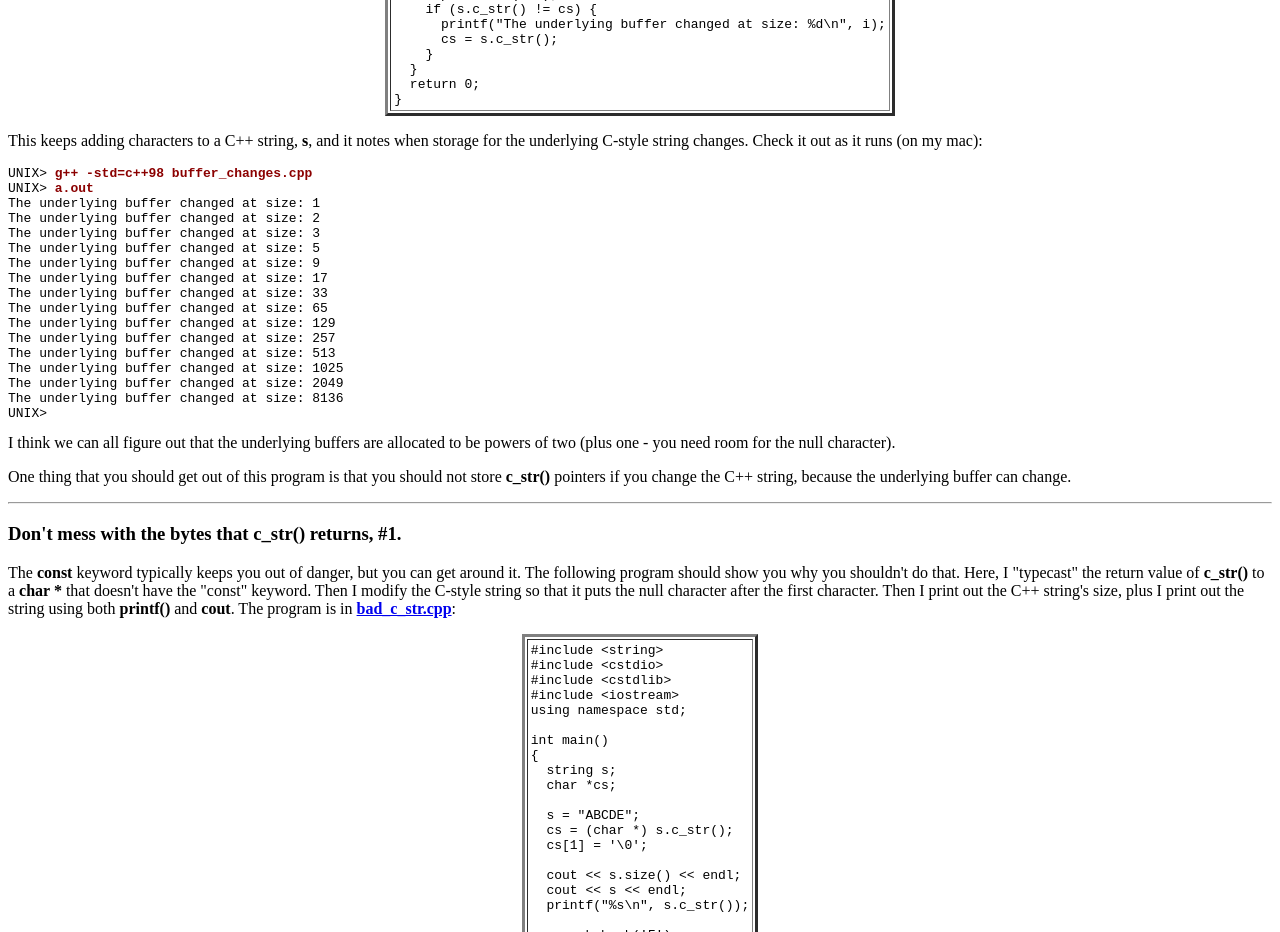
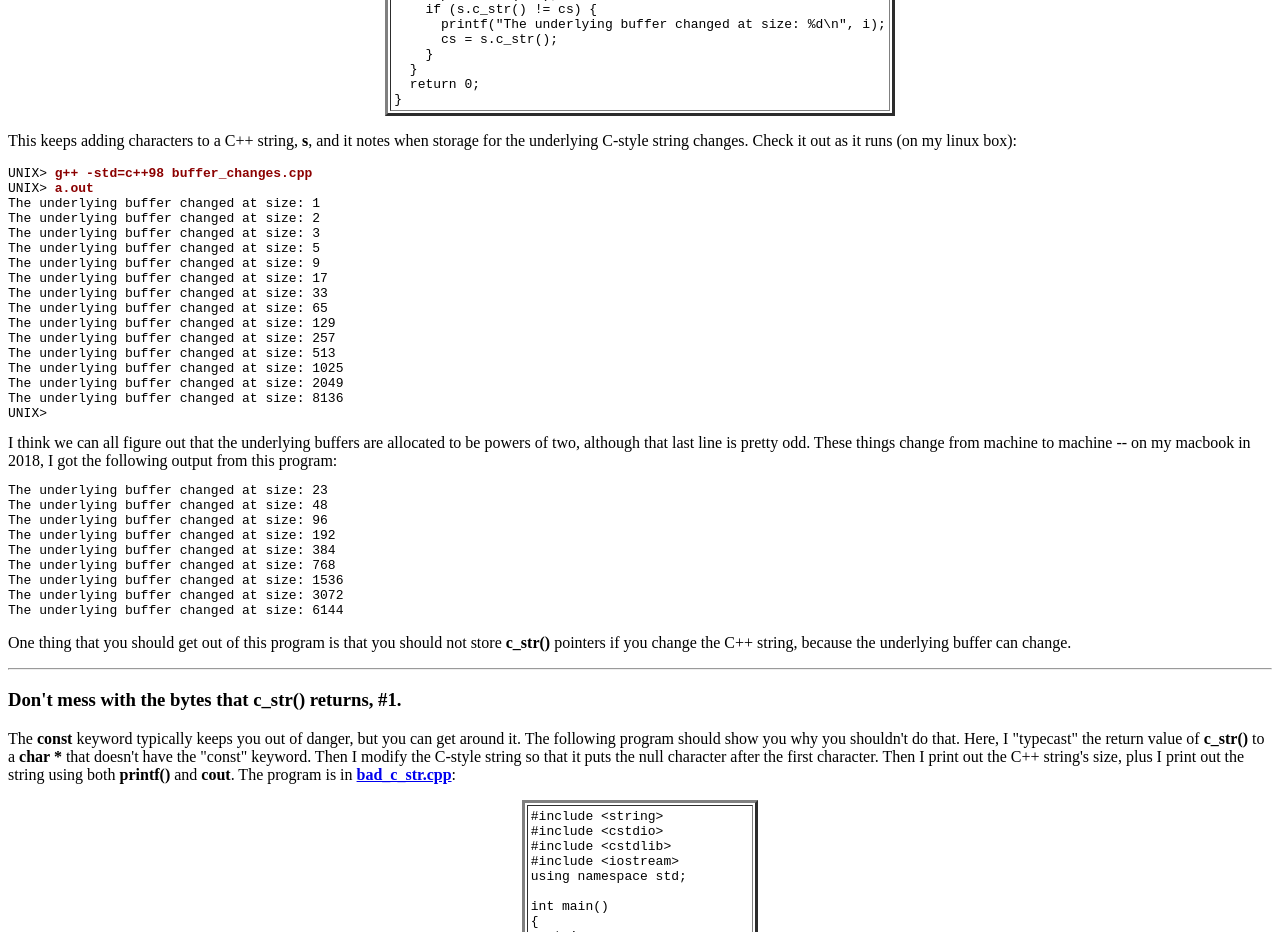
Before and after one commit to arnottkid/CS302, a plain HTML site: page Sprintf/index.html in a window 1280 px wide. Shown: the part 3760-4692 px from the top of the page. Drawn offline with Linux system fonts and the light colour scheme.

Commit message:
More writing.

```diff
--- a/Sprintf/index.html
+++ b/Sprintf/index.html
@@ -269,7 +269,7 @@ int main()
 </pre></td></table></center><p>
 
 This keeps adding characters to a C++ string, <b>s</b>, and it notes when storage for the underlying
-C-style string changes.  Check it out as it runs (on my mac):
+C-style string changes.  Check it out as it runs (on my linux box):
 
 <pre>
 UNIX> <font color=darkred><b>g++ -std=c++98 buffer_changes.cpp </b></font>
@@ -291,8 +291,22 @@ The underlying buffer changed at size: 8136
 UNIX> <font color=darkred><b></b></font>
 </pre>
 
-I think we can all figure out that the underlying buffers are allocated to be powers of two
-(plus one - you need room for the null character).
+I think we can all figure out that the underlying buffers are allocated to be powers of two,
+although that last line is pretty odd.  These things change from machine to machine -- on my
+macbook in 2018, I got the following output from this program:
+
+<pre>
+The underlying buffer changed at size: 23
+The underlying buffer changed at size: 48
+The underlying buffer changed at size: 96
+The underlying buffer changed at size: 192
+The underlying buffer changed at size: 384
+The underlying buffer changed at size: 768
+The underlying buffer changed at size: 1536
+The underlying buffer changed at size: 3072
+The underlying buffer changed at size: 6144
+</pre>
+
 <p>
 One thing that you should get out of this program is that you should not store <b>c_str()</b>
 pointers if you change the C++ string, because the underlying buffer can change.
```
